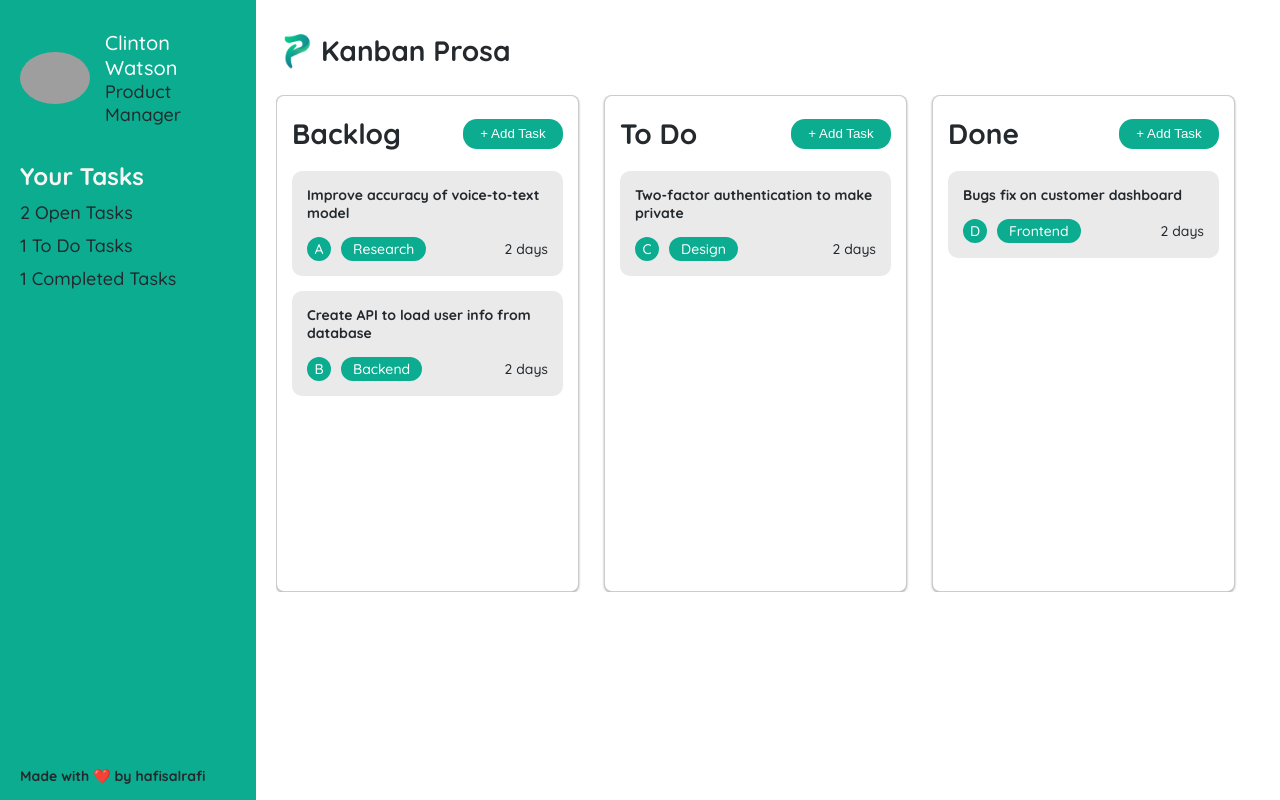
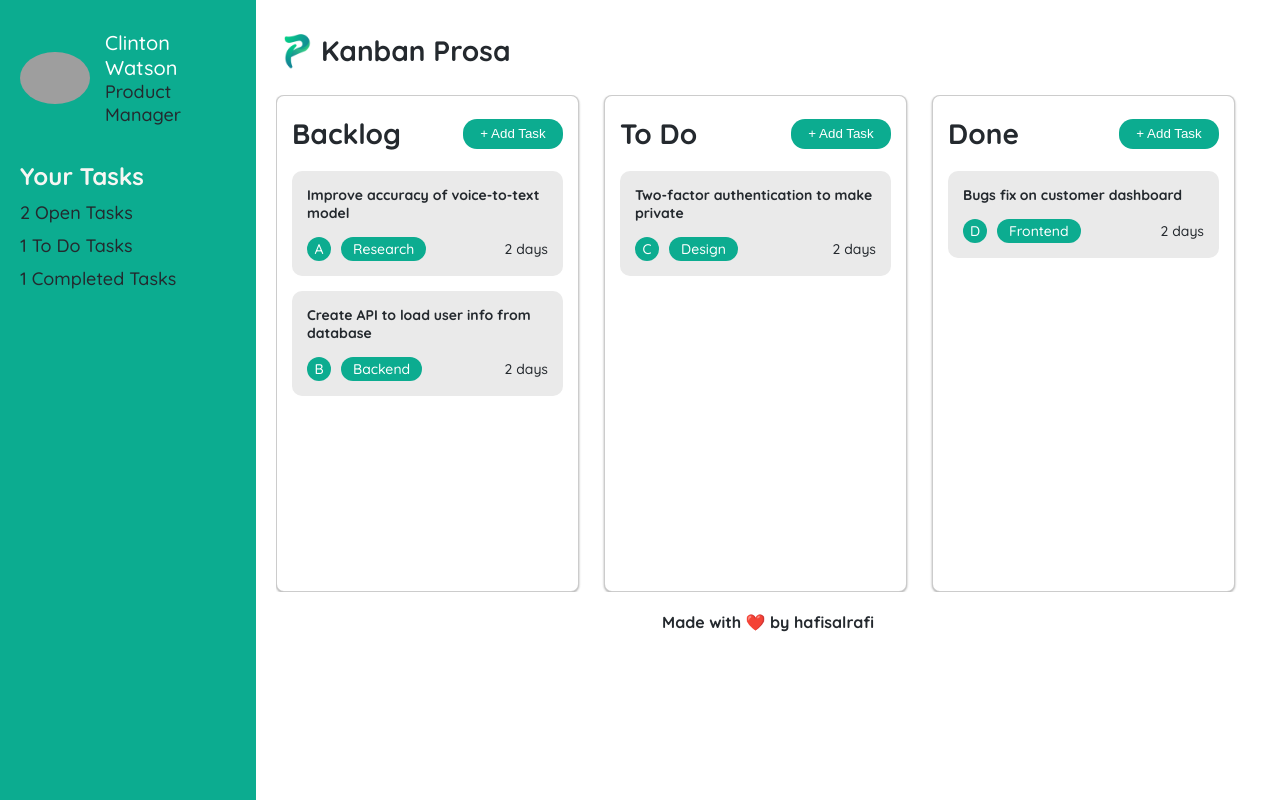
Before and after one commit to alrafi/kanbanboard, a React (Create React App) app: page / in a window 1280 px wide. Built offline with nearby package versions, Linux system fonts and the light colour scheme; grey boxes are pictures that could not be loaded.

Commit message:
update footer

```diff
--- a/src/components/Home/Home.js
+++ b/src/components/Home/Home.js
@@ -217,7 +217,6 @@
           <p>{data.cards['card-2'].taskIds.length} To Do Tasks</p>
           <p>{data.cards['card-3'].taskIds.length} Completed Tasks</p>
         </div>
-        <h3>Made with ❤️ by hafisalrafi</h3>
       </div>
 
       <div className="main-container">
@@ -246,6 +245,10 @@
             })}
           </main>
         </DragDropContext>
+
+        <footer>
+          <h3>Made with ❤️ by hafisalrafi</h3>
+        </footer>
       </div>
     </div>
   );
--- a/src/components/Home/Home.scss
+++ b/src/components/Home/Home.scss
@@ -58,7 +58,7 @@
   .main-container {
     width: 80%;
     height: 100vh;
-    padding: 3rem 2rem;
+    padding: 3rem 2rem 1rem;
 
     .main-header {
       .header-title {
@@ -82,6 +82,16 @@
       width: 100%;
       margin-top: 2.5rem;
       overflow-x: auto;
+    }
+
+    footer {
+      padding-top: 2rem;
+
+      h3 {
+        font-size: 1.6rem;
+        width: 100%;
+        text-align: center;
+      }
     }
   }
 }
```
